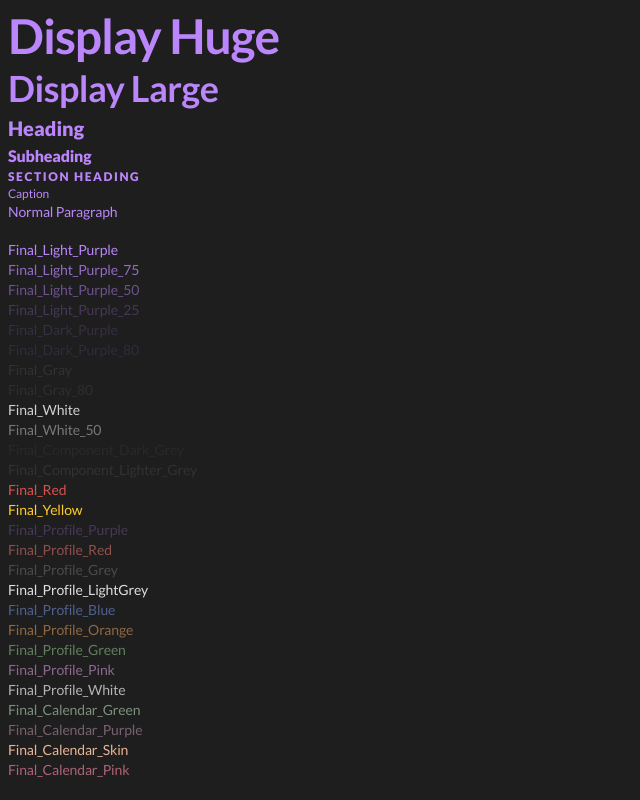
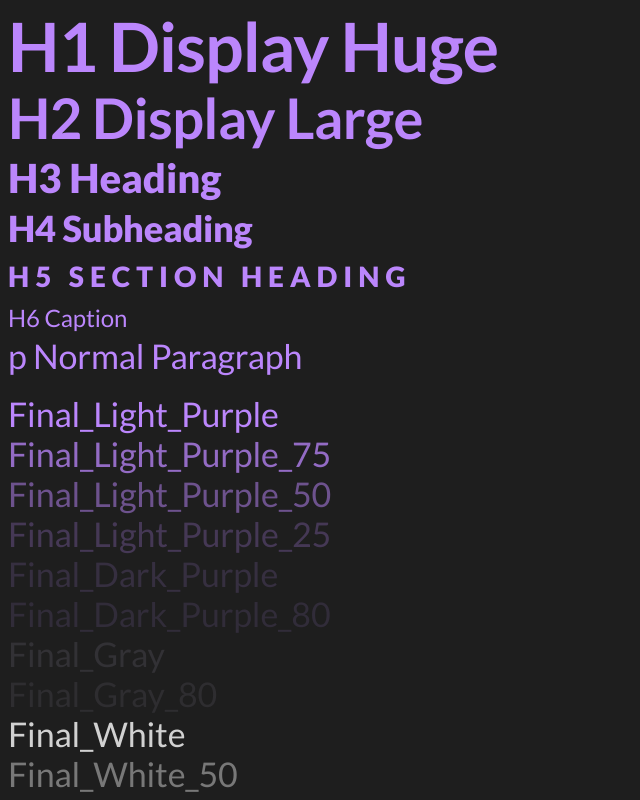
Before and after one commit to Jaywhisker/Satiscribe, a Next.js app in the folder SatiscribeFrontEnd/: page /WX in a window 1280 px wide. Shown: the top 800 px of the page, without its empty margins (0-640 px from the left). Built offline with nearby package versions, Linux system fonts and the light colour scheme.

Commit message:
added text

```diff
--- a/SatiscribeFrontEnd/pages/WX/index.js
+++ b/SatiscribeFrontEnd/pages/WX/index.js
@@ -4,13 +4,13 @@ import style from '../../styles/Colourtest.module.css'
 function colourtest() {
     return (
         <div className={style.container}>
-            <h1>Display Huge</h1>
-            <h2>Display Large</h2>
-            <h3>Heading</h3>
-            <h4>Subheading</h4>
-            <h5>Section Heading</h5>
-            <h6>Caption</h6>
-            <p>Normal Paragraph</p>
+            <h1>H1 Display Huge</h1>
+            <h2>H2 Display Large</h2>
+            <h3>H3 Heading</h3>
+            <h4>H4 Subheading</h4>
+            <h5>H5 Section Heading</h5>
+            <h6>H6 Caption</h6>
+            <p>p Normal Paragraph</p>
             <br></br>
             <p className={style.text1}>Final_Light_Purple</p>
             <p className={style.text2}>Final_Light_Purple_75</p>
--- a/SatiscribeFrontEnd/styles/globals.css
+++ b/SatiscribeFrontEnd/styles/globals.css
@@ -12,9 +12,9 @@ body {
 
 h1 {
   font-family: 'Lato', sans-serif;
-  font-size: 48px;
+  font-size: 68px;
   font-weight: 700;
-  line-height:56px;
+  line-height:76px;
   letter-spacing:-1px;
   margin: 0;
   padding: 0;
@@ -24,9 +24,9 @@ h1 {
 
 h2 {
   font-family: 'Lato', sans-serif;
-  font-size: 36px;
+  font-size: 56px;
   font-weight: 700;
-  line-height: 48px;
+  line-height: 68px;
   letter-spacing:-0.5px;
   margin: 0;
   padding: 0;
@@ -36,9 +36,9 @@ h2 {
 
 h3 {
   font-family: 'Lato', sans-serif;
-  font-size: 20px;
+  font-size: 40px;
   font-weight: 900;
-  line-height: 32px;
+  line-height: 52px;
   margin: 0;
   padding: 0;
   color: var(--Final_Light_Purple);
@@ -46,9 +46,9 @@ h3 {
 
 h4 {
   font-family: 'Lato', sans-serif;
-  font-size: 16px;
+  font-size: 36px;
   font-weight: 900;
-  line-height: 24px;
+  line-height: 48px;
   letter-spacing:-0.2px;
   margin: 0;
   padding: 0;
@@ -57,10 +57,10 @@ h4 {
 
 h5 {
   font-family: 'Lato', sans-serif;
-  font-size: 12px;
+  font-size: 28px;
   font-weight: 900;
-  line-height: 18px;
-  letter-spacing: 1.6px;
+  line-height: 48px;
+  letter-spacing: 6px;
   margin: 0;
   padding: 0;
   text-transform: uppercase;
@@ -69,9 +69,9 @@ h5 {
 
 h6 {
   font-family: 'Lato', sans-serif;
-  font-size: 12px;
+  font-size: 24px;
   font-weight: 400;
-  line-height: 16px;
+  line-height: 36px;
   letter-spacing: -0.1px;
   margin: 0;
   padding: 0;
@@ -80,9 +80,9 @@ h6 {
 
 p {
   font-family: 'Lato', sans-serif;
-  font-size: 14px;
+  font-size: 34px;
   font-weight: 400;
-  line-height: 20px;
+  line-height: 40px;
   letter-spacing: -0.15px;
   margin: 0;
   padding: 0;
```
